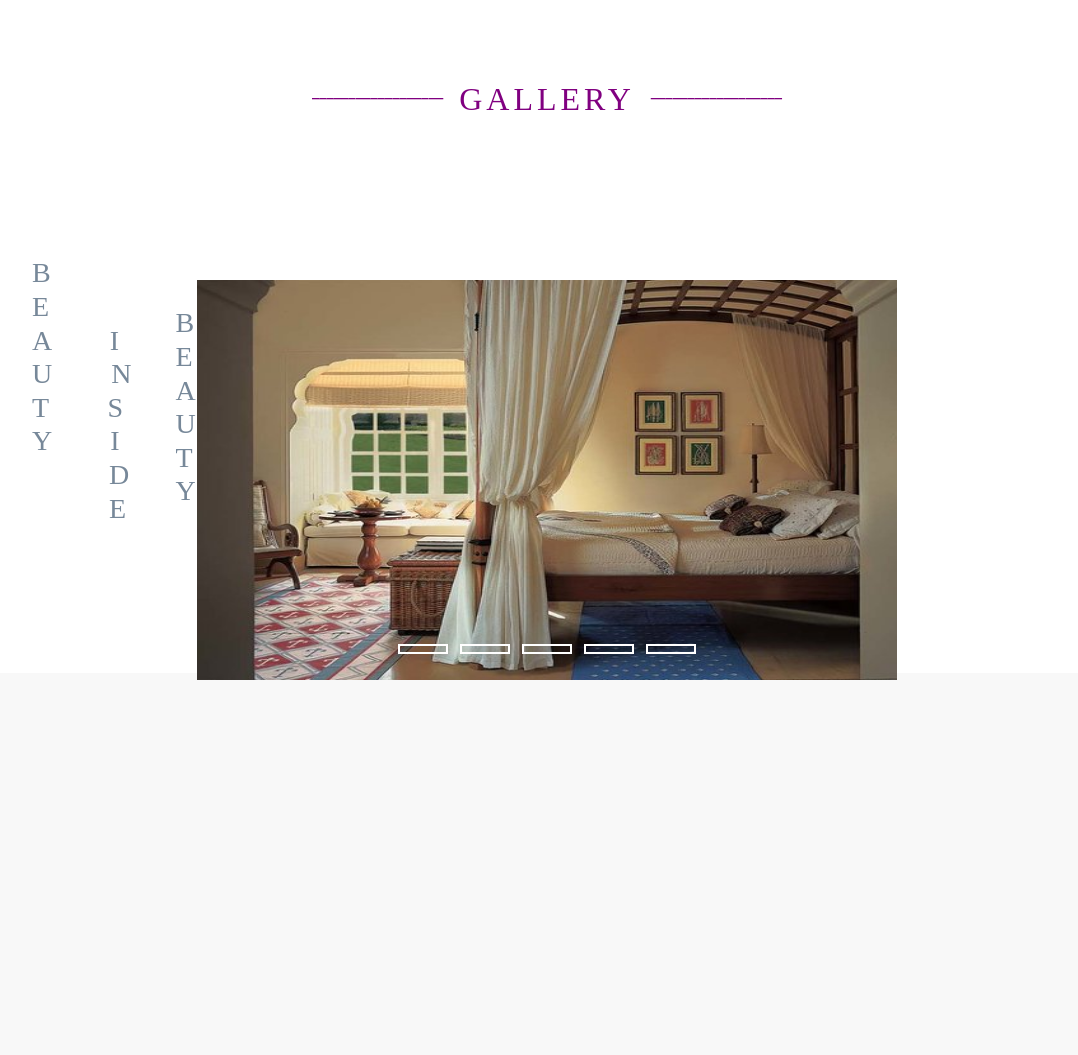
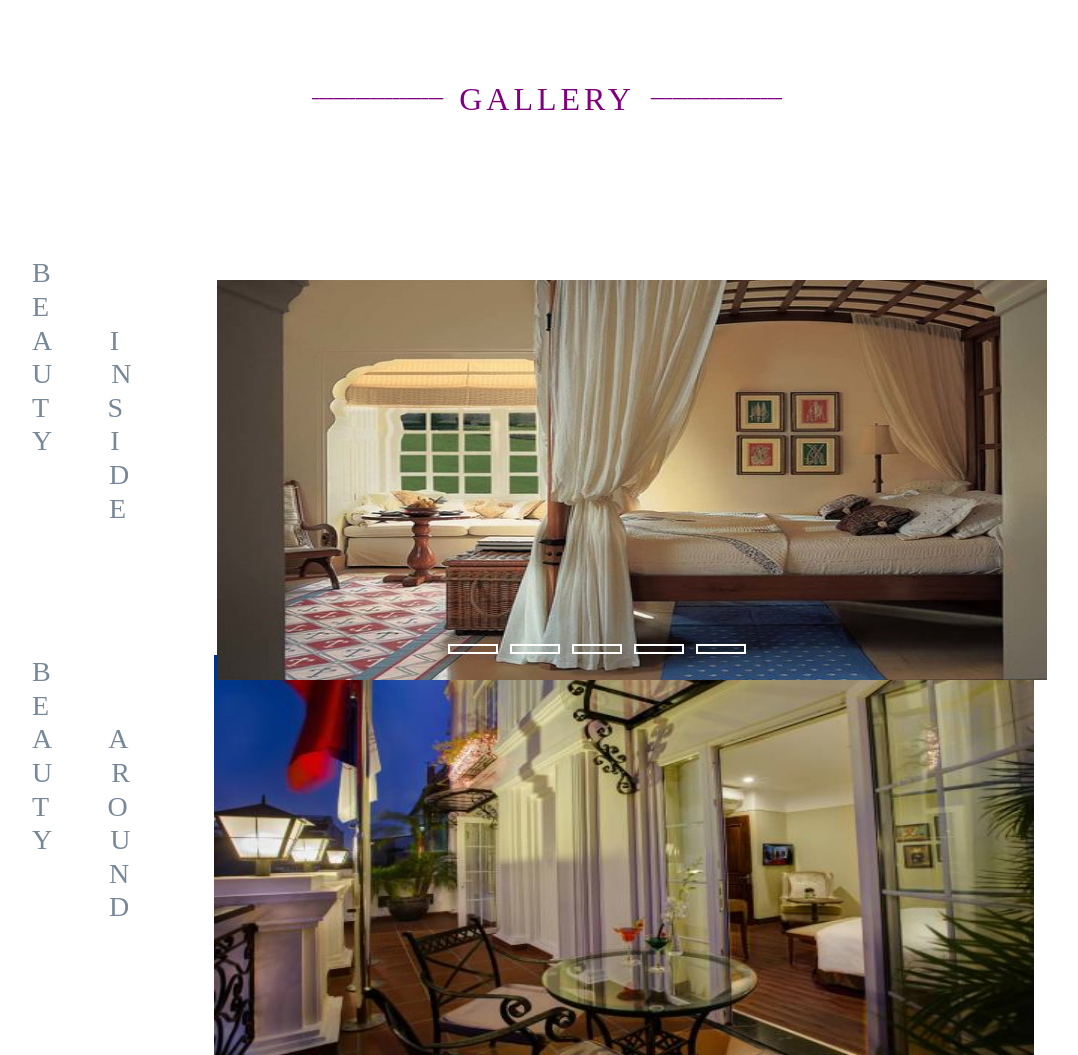
Before and after one commit to Kulesha95/WAD-Mini-Project-Group-3, a PHP site: page /gallery.php in a window 1280 px wide. Shown: the whole page, without its empty margins (93-1171 px from the left). Before the commit the page ends 680 px from the top, so only its background shows below. Run offline with PHP 8.4, Linux system fonts and the light colour scheme; some libraries are stand-ins or nearby versions.

Commit message:
gallery test

```diff
--- a/css/gallery.css
+++ b/css/gallery.css
@@ -19,16 +19,20 @@ letter-spacing: 4px;
 }
 .verTex2{
 	margin-left: 40px;
-margin-top: 50px;
+margin-top: 70px;
+padding-top: 30px;
 letter-spacing: 4px;
   text-transform: uppercase;
   color: purple;
   font-family: "Ti mes New Roman", Times, serif;
+
 }
 
 
 .slidershow{
-	width: 700px;
+	margin-left: 50px;
+	padding-left: 70px;
+	width: 900px;
 	height: 400px;
 	overflow: hidden;
 }
@@ -95,3 +99,12 @@ input[name= "r"]{
 #r5:checked ~ .s1{
 	margin-left: -80%;
 }
+.slideauto{
+
+
+}
+.picbox{
+	padding-left: 80px;
+	width:900px;
+	 height: 400px;
+}
--- a/gallery.php
+++ b/gallery.php
@@ -60,19 +60,22 @@ include_once "navigation.php";
     </div>
 
    </div>
+ </div>
 
-<div class="row verTex2">
+<div class=" row verTex2">
      <h3> B <br>
              E <br>
-             A &nbsp&nbsp&nbsp I<br>
-             U &nbsp&nbsp&nbsp N<br>
-             T &nbsp&nbsp&nbsp S<br>
-             Y &nbsp&nbsp&nbsp  I<br>
+             A &nbsp&nbsp&nbsp A<br>
+             U &nbsp&nbsp&nbsp R<br>
+             T &nbsp&nbsp&nbsp O<br>
+             Y &nbsp&nbsp&nbsp U<br>
+             &nbsp&nbsp&nbsp&nbsp&nbsp&nbsp N <br>
              &nbsp&nbsp&nbsp&nbsp&nbsp&nbsp D <br>
-             &nbsp&nbsp&nbsp&nbsp&nbsp&nbsp E <br>
         </h3>
-    <img name="slideauto" >
+     <img name="slideauto" class="picbox" >
+
 </div>
+
 
 </div>
 
--- a/js/gallery.js
+++ b/js/gallery.js
@@ -3,11 +3,11 @@ var images = [];
 var time = 3000;
 
 //image list
-images[0] = 'photos/gallery/inside1.jpg';
-images[1] = 'photos/gallery/inside2.jpg';
-images[2] = 'photos/gallery/inside3.jpg';
-images[3] = 'photos/gallery/inside4.jpg';
-images[4] = 'photos/gallery/inside5.jpg';
+images[0] = 'img/gallery/inside1.jpg';
+images[1] = 'img/gallery/inside2.jpg';
+images[2] = 'img/gallery/inside3.jpg';
+images[3] = 'img/gallery/inside4.jpg';
+images[4] = 'img/gallery/inside5.jpg';
 
 
 //change image
```
